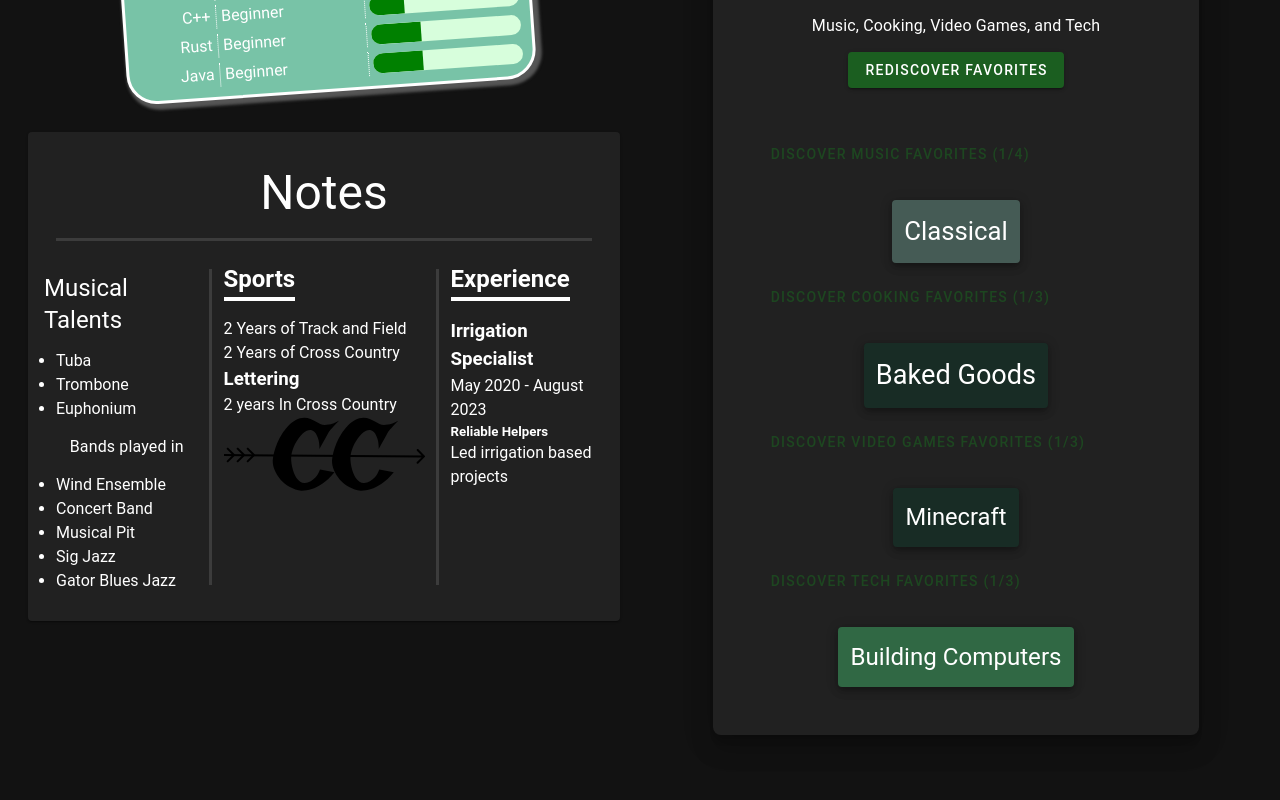
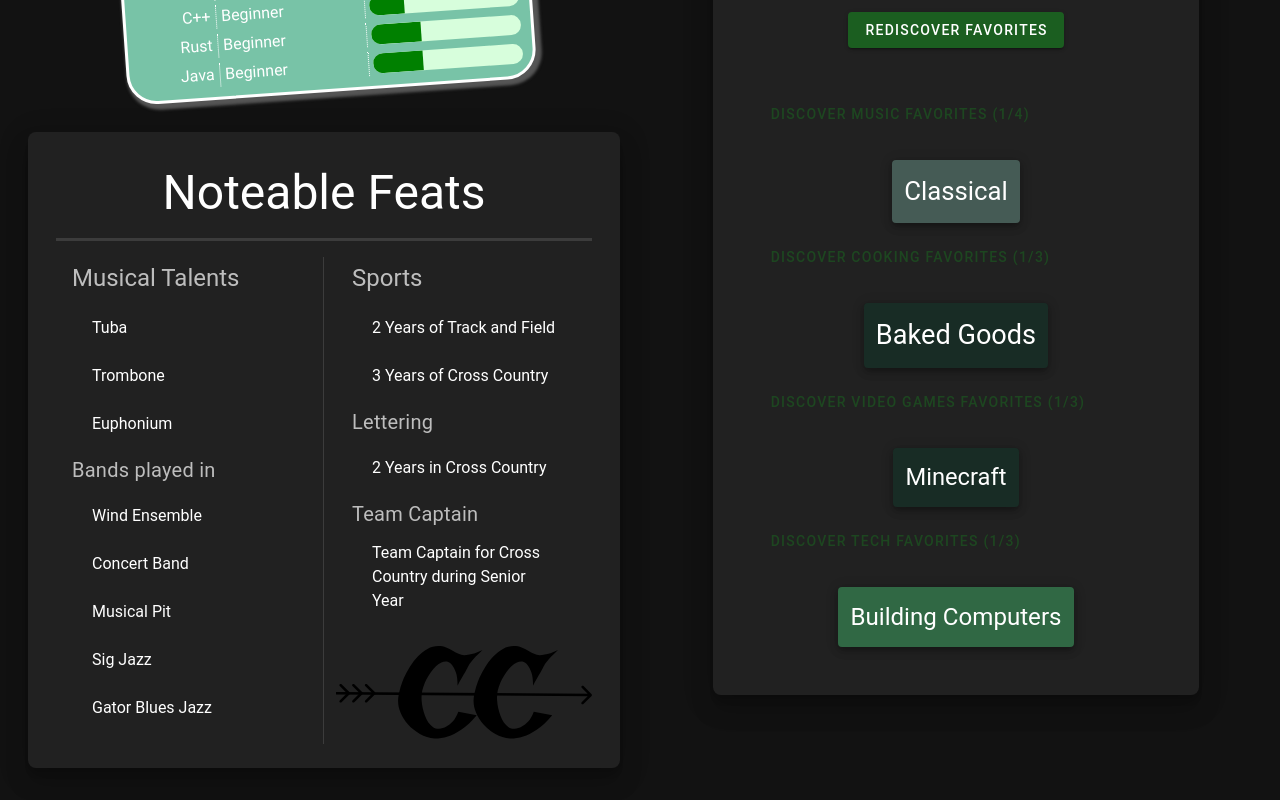
Before and after one commit to SuperJu5tin/vue-site-personal, a Vue app in the folder vuetify-project/: page / in a window 1280 px wide. Shown: the part 840-1640 px from the top of the page. Built offline with nearby package versions, Linux system fonts and the light colour scheme.

Commit message:
finished notes kind of

```diff
--- a/vuetify-project/src/components/aboutMe/AboutInterests.vue
+++ b/vuetify-project/src/components/aboutMe/AboutInterests.vue
@@ -34,7 +34,7 @@
 </script>
 
 <template>
-  <v-card class="interests ma-10 border-solid rounded-lg pa-5 elevation-15">
+  <v-card class="interests rounded-lg pa-5 elevation-15">
     <v-container>
       <v-row class="text-h3 justify-center my-3">My Biggest Interests</v-row>
       <v-divider class="my-5" thickness="3" />
--- a/vuetify-project/src/components/aboutMe/NotesAboutMe.vue
+++ b/vuetify-project/src/components/aboutMe/NotesAboutMe.vue
@@ -5,96 +5,62 @@
 </script>
 
 <template>
-  <v-card class="pa-3">
+  <v-card class="pa-3 rounded-lg elevation-15">
     <v-container>
-      <v-row class="text-h3 justify-center my-2">Notes</v-row>
+      <v-row class="text-h3 justify-center my-2">Noteable Feats</v-row>
       <v-divider class="my-5" thickness="3" />
-      <v-row class="categories-container">
+      <v-row>
         <v-col class="">
-          <v-row class="text-h5 justify-center my-3">Musical Talents</v-row>
-          <ul>
-            <li>Tuba</li>
-            <li>Trombone</li>
-            <li>Euphonium</li>
-          </ul>
-          <v-row class="text-subtitle-1 justify-center my-3">Bands played in</v-row>
-          <div>
-            <ul>
-              <li>Wind Ensemble</li>
-              <li>Concert Band</li>
-              <li>Musical Pit</li>
-              <li>Sig Jazz</li>
-              <li>Gator Blues Jazz</li>
-            </ul>
-          </div>
-
+          <v-card-subtitle class="text-h5">Musical Talents</v-card-subtitle>
+          <v-list class="mx-5">
+            <v-list-item>Tuba</v-list-item>
+            <v-list-item>Trombone</v-list-item>
+            <v-list-item>Euphonium</v-list-item>
+          </v-list>
+          <v-card-subtitle class="text-h6">Bands played in</v-card-subtitle>
+          <v-list class="mx-5">
+            <v-list-item>Wind Ensemble</v-list-item>
+            <v-list-item>Concert Band</v-list-item>
+            <v-list-item>Musical Pit</v-list-item>
+            <v-list-item>Sig Jazz</v-list-item>
+            <v-list-item>Gator Blues Jazz</v-list-item>
+          </v-list>
         </v-col>
-        <v-divider class="my-5" thickness="3" vertical />
+        <v-divider class="d-none d-sm-block" inset vertical />
+        <v-divider class="d-block d-sm-none" />
         <v-col class="">
-          <h2 class="category-header">Sports</h2>
-          <p>2 Years of Track and Field</p>
-          <p>2 Years of Cross Country</p>
-          <h3>Lettering</h3>
-          <p>2 years In Cross Country</p>
-          <img alt="The Cross Country Letter Icon" :src="CC">
+          <v-card-subtitle class="text-h5">Sports</v-card-subtitle>
+          <v-list class="mx-5">
+            <v-list-item>2 Years of Track and Field</v-list-item>
+            <v-list-item>3 Years of Cross Country</v-list-item>
+          </v-list>
+          <v-card-subtitle class="text-h6">Lettering</v-card-subtitle>
+          <v-list class="mx-5">
+            <v-list-item>2 Years in Cross Country</v-list-item>
+          </v-list>
+          <v-card-subtitle class="text-h6">Team Captain</v-card-subtitle>
+          <v-list class="mx-5">
+            <v-list-item>Team Captain for Cross Country during Senior Year</v-list-item>
+          </v-list>
+          <v-img alt="The Cross Country Letter Icon" class="mt-5" :src="CC" />
         </v-col>
-        <v-divider class="my-5" thickness="3" vertical />
-        <v-col class="">
-          <h2 class="category-header">Experience</h2>
-          <div>
-            <h3>Irrigation Specialist</h3>
-            <p>May 2020 - August 2023</p>
-            <h5>Reliable Helpers</h5>
-            <p>Led irrigation based projects</p>
-          </div>
-        </v-col>
+        <!-- <v-col>
+          <v-card-subtitle class="text-h5 text-center">Experience</v-card-subtitle>
+          <v-divider />
+          <v-row class="ga-5 mt-4">
+            <v-card class="elevation-5">
+              <v-card-title>Irrigation Specialist - Reliable Helpers</v-card-title>
+              <v-card-subtitle>May 2020 - August 2023</v-card-subtitle>
+              <v-card-item>Led irrigation based projects</v-card-item>
+            </v-card>
+            <v-card class="elevation-5">
+              <v-card-title>IT Internship - Westminster City Hall</v-card-title>
+              <v-card-subtitle>Jun 2024 - August 2024</v-card-subtitle>
+              <v-card-item>Replaced a static website with a webapp for City of Westminster, made to simulate a walking tour of Westminster. Found at <a href="" target="_blank">Walk</a></v-card-item>
+            </v-card>
+          </v-row>
+        </v-col> -->
       </v-row>
     </v-container>
   </v-card>
 </template>
-
-<style>
-    .notes-container {
-        display:flex;
-        flex-wrap:wrap;
-        flex-direction:column;
-        padding:20px;
-        height:fit-content;
-        /* background-color:#78c3a7; */
-        rotate:2deg;
-        border-radius:30px;
-        border:solid;
-        box-shadow:3px 3px 3px 3px #555;
-    }
-
-    .categories-container {
-        display:flex;
-        flex-direction:row;
-        flex-wrap:wrap;
-        justify-content:center;
-        height:fit-content;
-        width:fit-content;
-    }
-
-    .category-header {
-        height: fit-content;
-        width: fit-content;
-        margin-bottom: 1rem;
-        border-bottom: solid 4px;
-    }
-
-    .category {
-        flex:1;
-        display:grid;
-        border-left:dashed 1px;
-        border-right:dashed 1px;
-        padding-inline:.5rem;
-        padding-bottom:1rem;
-        text-wrap:wrap;
-        text-align:center;
-        /* align-content:center; */
-        align-items:space-between;
-        justify-content:space-around;
-        justify-items:center;
-    }
-</style>
--- a/vuetify-project/src/layouts/default.vue
+++ b/vuetify-project/src/layouts/default.vue
@@ -3,7 +3,6 @@
     <v-main>
       <router-view />
     </v-main>
-
     <AppFooter />
   </v-app>
 </template>
--- a/vuetify-project/src/pages/index.vue
+++ b/vuetify-project/src/pages/index.vue
@@ -11,5 +11,5 @@
   <Portfolio />
   <BetweenPage name="certifications" />
   <Certs />
-  <AppFooter />
+  <!-- <AppFooter /> -->
 </template>
```
